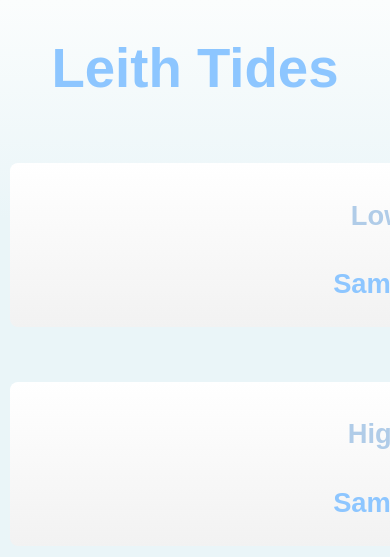
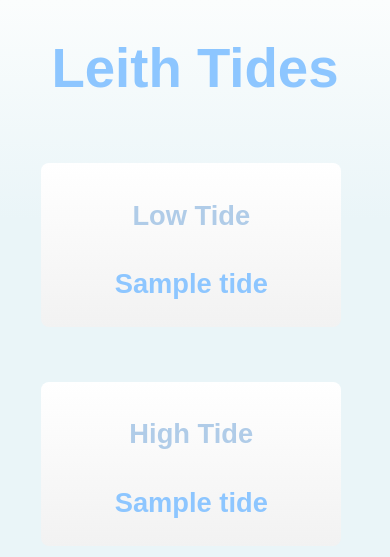
Before and after one commit to jgthomas/leithtides.info, a Flask app: template templates/base.html in a window 390 px wide; the page is wider, and only the part inside the window is pictured. Shown: the top 557 px of that part. Run offline with Flask 2, Linux system fonts and the light colour scheme; the template is opened without the code that fills it: most values are stand-ins (such as "Sample title", 1, 10 or a date in 2020).

Commit message:
media query for lower res desktop/laptop

```diff
--- a/static/main.css
+++ b/static/main.css
@@ -79,7 +79,7 @@ body {
 
 
 /* Modify for desktop: */
-@media only screen and (min-device-width: 961px) {
+@media only screen and (min-device-width: 1600px) {
 
         body {
                 font-size: 3em;
@@ -90,6 +90,13 @@ body {
         }
 
         .tide-box {
+                min-width: 500px;
+        }
+}
+
+@media only screen and (max-device-width: 1280px) {
+
+        .tide-box {
                 min-width: 300px;
         }
 }
```
